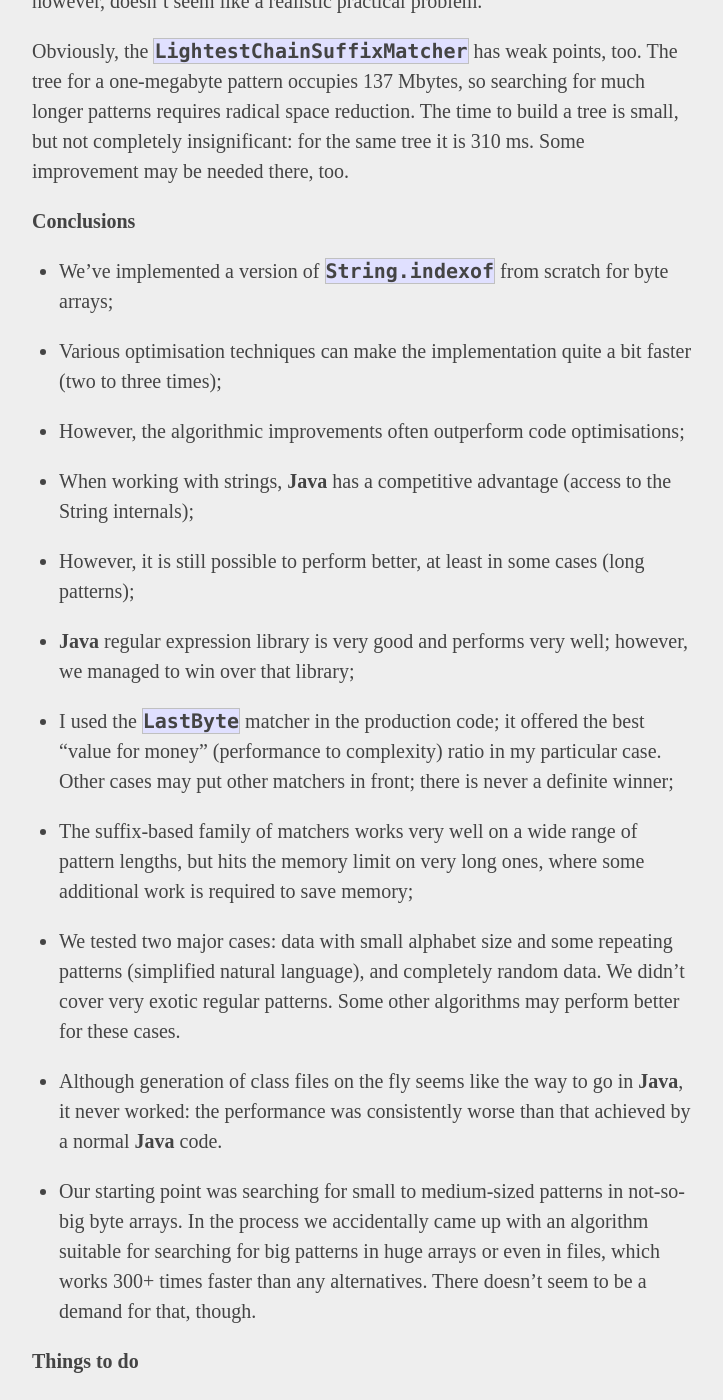
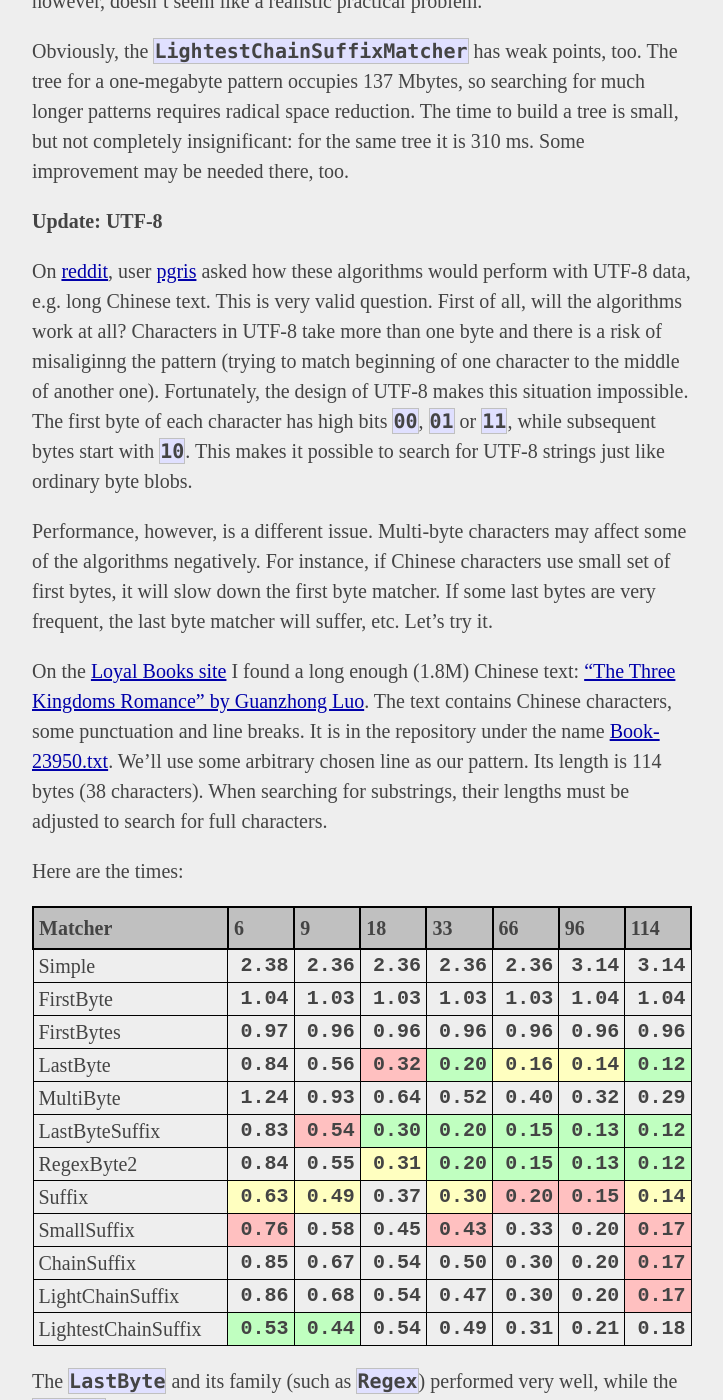
Before and after one commit to pzemtsov/pzemtsov.github.io, a Jekyll site: the page built from _posts/2019-04-13-searching-for-better-indexof.md, in a window 1280 px wide and 1400 px high, scrolled down 57742 px. Shown: the whole window, without its empty margins (278-1001 px from the left). Built offline with Jekyll 4.4.1, drawn with Linux system fonts in a browser that asks for light colours; nearby versions of some CDN libraries; some of the changed text lies outside the part shown.

Commit message:
Added UTF-8 case

```diff
--- a/_posts/2019-04-13-searching-for-better-indexof.md
+++ b/_posts/2019-04-13-searching-for-better-indexof.md
@@ -2562,6 +2562,56 @@ occupies 137 Mbytes, so searching for much longer patterns requires radical spac
 The time to build a tree is small, but not completely insignificant: for the same tree it is 310 ms.
 Some improvement may be needed there, too.
 
+Update: UTF-8
+-------------
+
+On [reddit](https://www.reddit.com/r/java/comments/bds6hx/searching_for_a_better_indexof/), user [pgris](https://www.reddit.com/user/pgris)
+asked how these algorithms would perform with UTF-8 data, e.g. long Chinese text. This is very
+valid question. First of all, will the algorithms work at all? Characters in UTF-8 take more than one
+byte and there is a risk of misaliginng the pattern (trying to match beginning of one character to the
+middle of another one). Fortunately, the design of UTF-8 makes this situation impossible. The first
+byte of each character has high bits `00`, `01` or `11`, while subsequent bytes start with `10`.
+This makes it possible to search for UTF-8 strings just like ordinary byte blobs.
+
+Performance, however, is a different issue. Multi-byte characters may affect some of the algorithms
+negatively. For instance, if Chinese characters use small set of first bytes, it will slow down the
+first byte matcher. If some last bytes are very frequent, the last byte matcher will suffer, etc.
+Let's try it.
+
+On the [Loyal Books site](http://www.loyalbooks.com/) I found a long enough (1.8M) Chinese text:
+["The Three Kingdoms Romance" by Guanzhong Luo](http://www.loyalbooks.com/book/%E4%B8%89%E5%9C%8B%E5%BF%97%E6%BC%94%E7%BE%A9-by-Guanzhong-Luo).
+The text contains Chinese characters, some punctuation and line breaks. It is in the repository
+under the name [Book-23950.txt](https://github.com/pzemtsov/article-indexof/blob/master/Book-23950.txt).
+We'll use some arbitrary chosen line as our pattern. Its length is 114 bytes
+(38 characters). When searching for substrings, their lengths must be adjusted to search for full
+characters.
+
+Here are the times:
+
+<table class="numeric">
+<tr><th> Matcher </th><th>6</th><th>9</th><th>18</th><th>33</th><th>66</th><th>96</th><th>114</th></tr>
+<tr><td class="ttext">Simple</td><td>              2.38</td><td>    2.36</td><td>    2.36</td><td>    2.36</td><td>    2.36</td><td>    3.14</td><td>    3.14</td></tr>
+<tr><td class="ttext">FirstByte</td><td>           1.04</td><td>    1.03</td><td>    1.03</td><td>    1.03</td><td>    1.03</td><td>    1.04</td><td>    1.04</td></tr>
+<tr><td class="ttext">FirstBytes</td><td>          0.97</td><td>    0.96</td><td>    0.96</td><td>    0.96</td><td>    0.96</td><td>    0.96</td><td>    0.96</td></tr>
+<tr><td class="ttext">LastByte</td><td>            0.84</td><td>    0.56</td><td class="red">    0.32</td><td class="green">    0.20</td><td class="yellow">    0.16</td><td class="yellow">    0.14</td><td class="green">    0.12</td></tr>
+<tr><td class="ttext">MultiByte</td><td>           1.24</td><td>    0.93</td><td>    0.64</td><td>    0.52</td><td>    0.40</td><td>    0.32</td><td>    0.29</td></tr>
+<tr><td class="ttext">LastByteSuffix</td><td>      0.83</td><td class="red">    0.54</td><td class="green">    0.30</td><td class="green">    0.20</td><td class="green">    0.15</td><td class="green">    0.13</td><td class="green">    0.12</td></tr>
+<tr><td class="ttext">RegexByte2</td><td>          0.84</td><td>    0.55</td><td class="yellow">    0.31</td><td class="green">    0.20</td><td class="green">    0.15</td><td class="green">    0.13</td><td class="green">    0.12</td></tr>
+<tr><td class="ttext">Suffix</td><td class="yellow">              0.63</td><td class="yellow">    0.49</td><td>    0.37</td><td class="yellow">    0.30</td><td class="red">    0.20</td><td class="red">    0.15</td><td class="yellow">    0.14</td></tr>
+<tr><td class="ttext">SmallSuffix</td><td class="red">         0.76</td><td>    0.58</td><td>    0.45</td><td class="red">    0.43</td><td>    0.33</td><td>    0.20</td><td class="red">    0.17</td></tr>
+<tr><td class="ttext">ChainSuffix</td><td>         0.85</td><td>    0.67</td><td>    0.54</td><td>    0.50</td><td>    0.30</td><td>    0.20</td><td class="red">    0.17</td></tr>
+<tr><td class="ttext">LightChainSuffix</td><td>    0.86</td><td>    0.68</td><td>    0.54</td><td>    0.47</td><td>    0.30</td><td>    0.20</td><td class="red">    0.17</td></tr>
+<tr><td class="ttext">LightestChainSuffix</td><td class="green"> 0.53</td><td class="green">    0.44</td><td>    0.54</td><td>    0.49</td><td>    0.31</td><td>    0.21</td><td>    0.18</td></tr>
+</table>
+
+The `LastByte` and its family (such as `Regex`) performed very well, while the `Suffix` matcher
+with friends fell a bit behind (although, not looking too bad, either). Perhaps, they need longer
+patterns to excel in the UTF-8 case.
+
+Another important feature of UTF-8 searching is [Unicode normalisation](https://unicode.org/reports/tr15/),
+but that falls beyond the limits of our study. The same applies to case-insensitive search.
+After all, initially we only wanted to search for bytes...
+
 Conclusions
 -----------
 
```
